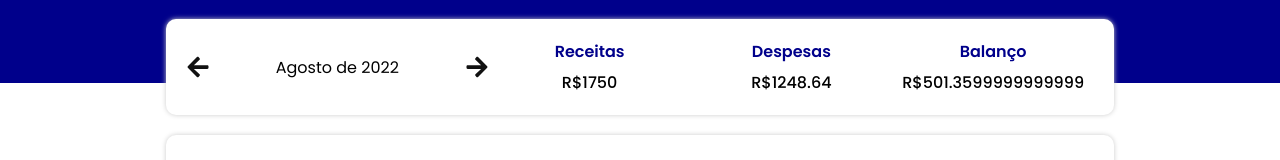
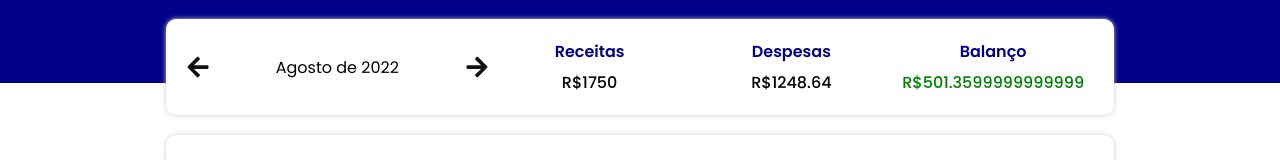
Before and after one commit to LucasMorais1998/react-my-finances, a React (Vite) app: page / in a window 1280 px wide. Shown: the part 157-317 px from the top of the page. Built offline with nearby package versions, Linux system fonts and the light colour scheme.

Commit message:
add ResumeItem features

```diff
--- a/src/components/InfoArea/index.tsx
+++ b/src/components/InfoArea/index.tsx
@@ -45,7 +45,11 @@ const InfoArea = ({
       <ResumeArea>
         <ResumeItem title="Receitas" value={income} />
         <ResumeItem title="Despesas" value={expense} />
-        <ResumeItem title="Balanço" value={income - expense} />
+        <ResumeItem
+          title="Balanço"
+          value={income - expense}
+          color={income - expense < 0 ? "red" : "green"}
+        />
       </ResumeArea>
     </Container>
   );
--- a/src/components/ResumeItem/index.tsx
+++ b/src/components/ResumeItem/index.tsx
@@ -3,13 +3,16 @@ import { Container, ResumeItemTitle, ResumeItemInfo } from "./styles";
 interface IResumeItemProps {
   title: string;
   value: number;
+  color?: string;
 }
 
-const ResumeItem = ({ title, value }: IResumeItemProps) => {
+const ResumeItem = ({ title, value, color }: IResumeItemProps) => {
   return (
     <Container>
       <ResumeItemTitle>{title}</ResumeItemTitle>
-      <ResumeItemInfo>R${value}</ResumeItemInfo>
+      <ResumeItemInfo color={color}>
+        R${value}
+      </ResumeItemInfo>
     </Container>
   );
 };
--- a/src/components/ResumeItem/styles.ts
+++ b/src/components/ResumeItem/styles.ts
@@ -11,8 +11,12 @@ export const ResumeItemTitle = styled.div`
   margin-bottom: 0.375rem;
 `;
 
-export const ResumeItemInfo = styled.div`
+interface IResumeItemInfoProps {
+  color?: string;
+}
+
+export const ResumeItemInfo = styled.div<IResumeItemInfoProps>`
   text-align: center;
   font-weight: 500;
-  color: #000;
+  color: ${(props) => props.color ?? "#000"};
 `;
```
